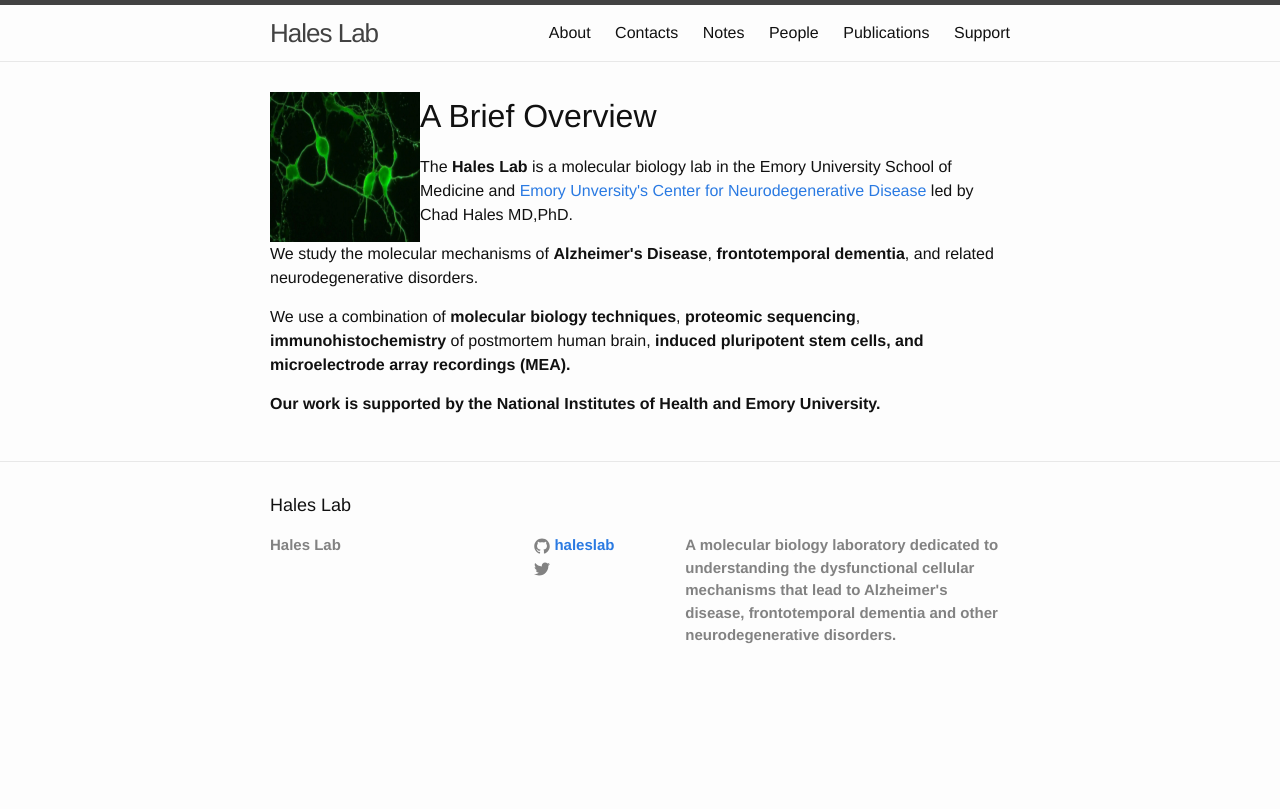
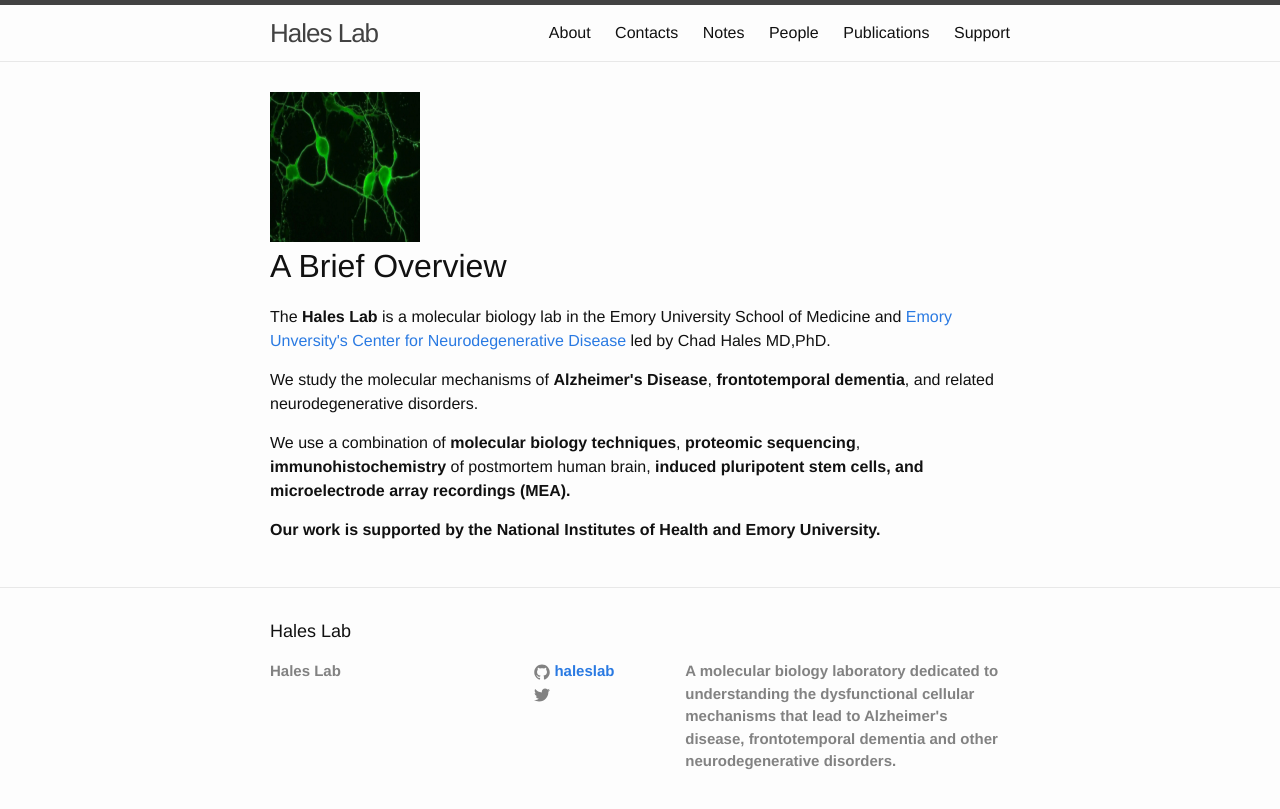
Before and after one commit to haleslab/haleslab.github.io, a Jekyll site: the page built from index.html, in a window 1280 px wide. Shown: the top 809 px of the page. Built offline with Jekyll 4.4.1, drawn with Linux system fonts in a browser that asks for light colours; the list of posts is cut into pages by our own code.

Commit message:
File updates

```diff
--- a/index.html
+++ b/index.html
@@ -4,7 +4,7 @@
 
 <div class="home">
 
-  <img align="left" src="Greenneurons.png" width="150" height="150" />
+  <img align="top" src="Greenneurons.png" width="150" height="150" />
 
      <h1 class="main">A Brief Overview</h1>
 
```
Also changed, not shown: README.md, 15 other files.
